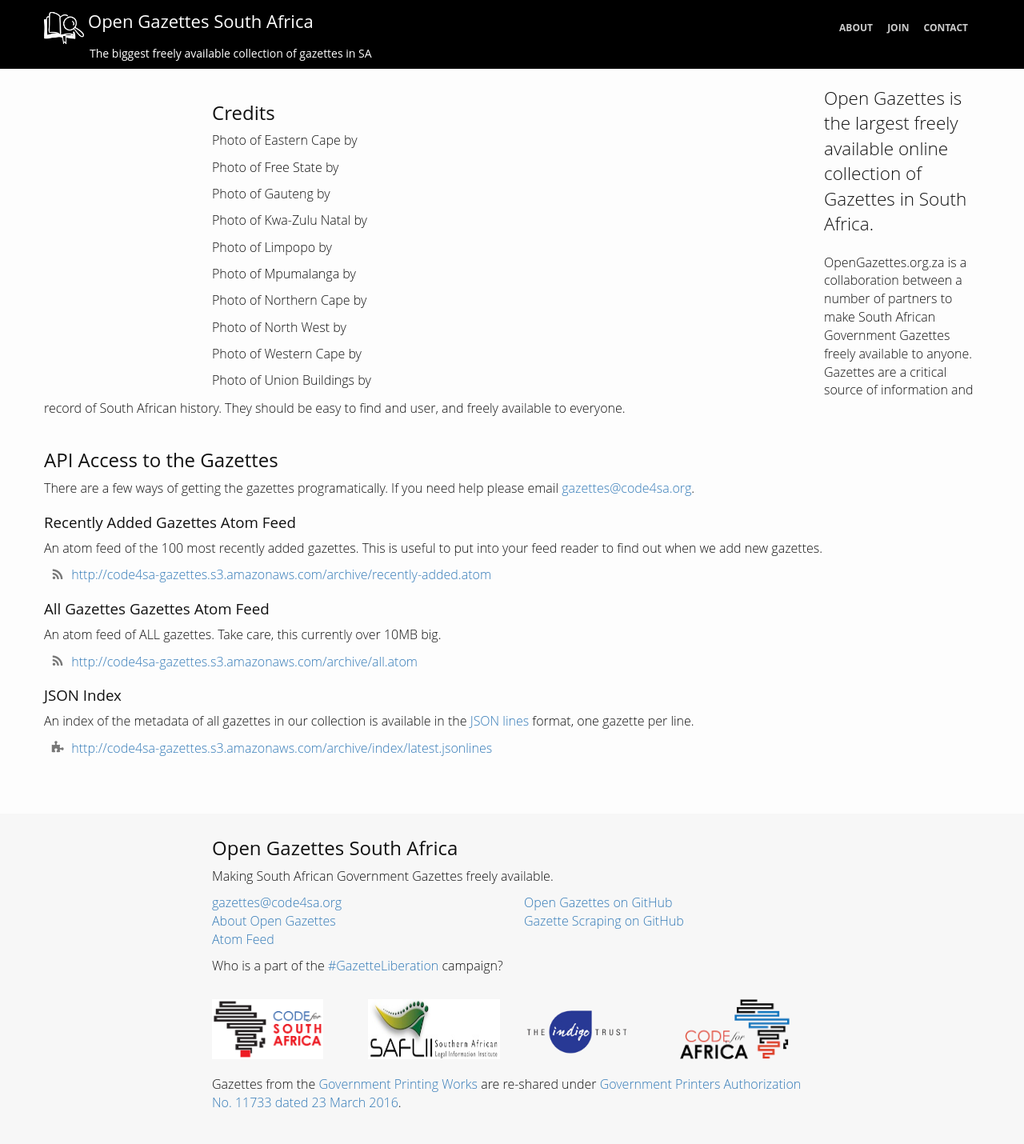
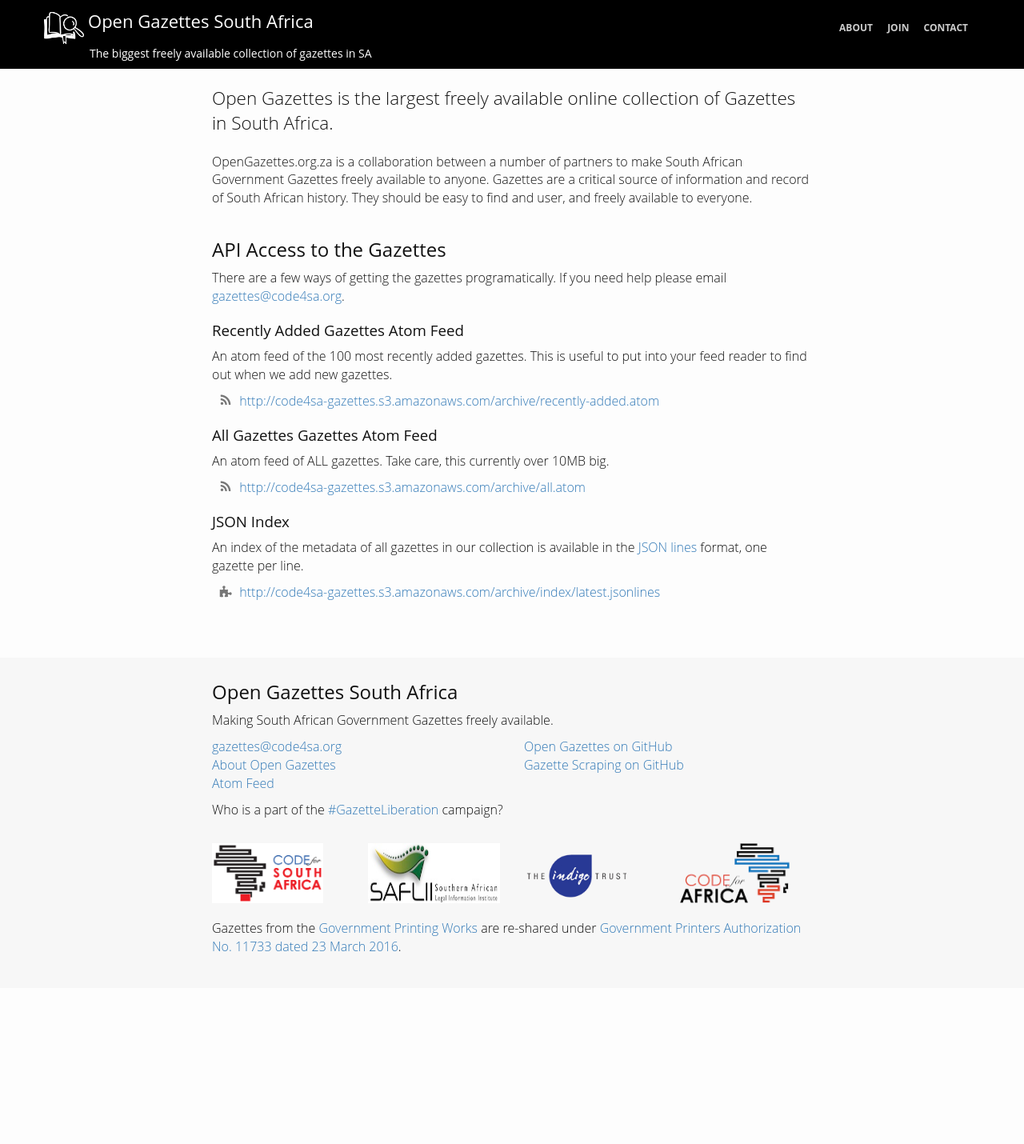
Before and after one commit to OpenUpSA/opengazettes, a Jekyll site: the page built from about.html, in a window 1280 px wide. Shown: the whole page at 80% size. Built offline with Jekyll 4.4.1, drawn with Linux system fonts in a browser that asks for light colours; after the commit the page ends 1235 px from its top, so only the background shows below that.

Commit message:
temporarily remove credits from about page

```diff
--- a/about.html
+++ b/about.html
@@ -4,24 +4,6 @@
 ---
 
 <div class="col-md-8 col-md-offset-2">
-
-<div class="container">
-<div class="row">
-<h2>Credits</h2>
-	<p>Photo of Eastern Cape by <a href="#"></a></p>
-	<p>Photo of Free State by <a href="#"></a></p>
-	<p>Photo of Gauteng by <a href="#"></a></p>
-	<p>Photo of Kwa-Zulu Natal by <a href="#"></a></p>
-	<p>Photo of Limpopo by <a href="#"></a></p>
-	<p>Photo of Mpumalanga by <a href="#"></a></p>
-	<p>Photo of Northern Cape by <a href="#"></a></p>
-	<p>Photo of North West by <a href="#"></a></p>
-	<p>Photo of Western Cape by <a href="#"></a></p>
-	<p>Photo of Union Buildings by <a href="#"></a></p>
-</div>
-</div>
-
-</div>
 
 <article class="about">
   <section>
@@ -61,3 +43,5 @@
   </section>
 
 </article>
+
+</div>
```
